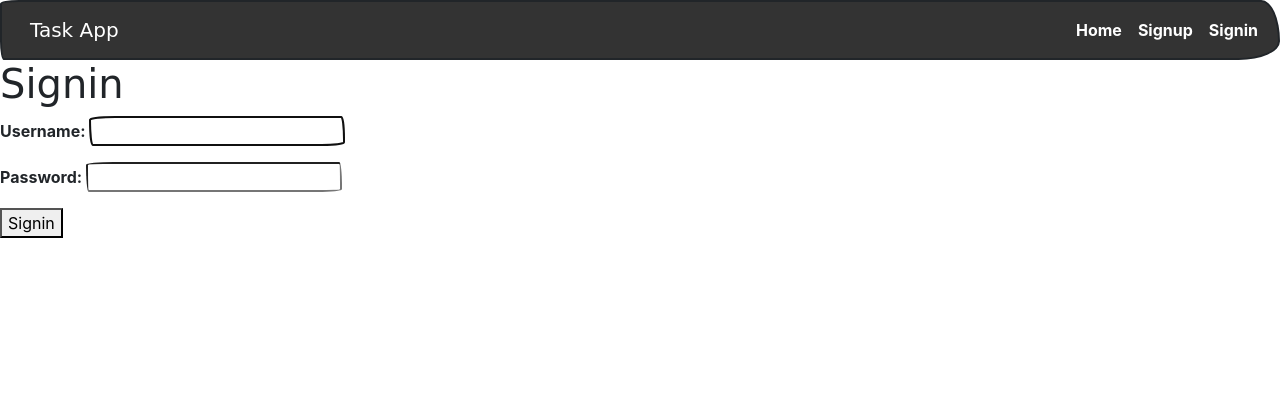
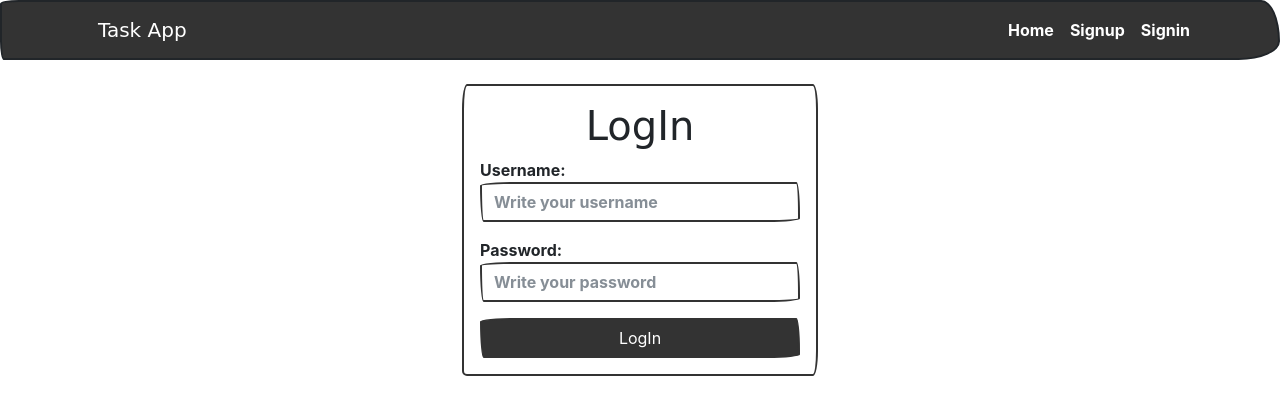
Before and after one commit to rusbenmadrigal/djangoapp, a Django app: page /signin/ in a window 1280 px wide. Shown: the top 415 px of the page. Run offline with Django 4.2, Linux system fonts and the light colour scheme; some libraries are stand-ins or nearby versions; some web fonts are replaced.

Commit message:
CSS update

```diff
--- a/tasks/templates/base.html
+++ b/tasks/templates/base.html
@@ -12,7 +12,7 @@
 
 <body>
   <nav class="navbar navbar-expand-lg navbar-dark bg-primary">
-    <div class="container-fluid">
+    <div class="container">
       <a class="navbar-brand" href="/">
         <a class="navbar-brand" href="/">Task App</a>
       <button class="navbar-toggler" type="button" data-bs-toggle="collapse" data-bs-target="#navbarColor01"
@@ -38,7 +38,7 @@
               aria-expanded="false">Actions</a>
             <div class="dropdown-menu">
               <a class="dropdown-item" href="/tasks/">All Tasks</a>
-              <a class="dropdown-item" href="/create/">New Task</a>
+              <a class="dropdown-item" href="tasks/create/">New Task</a>
               <a class="dropdown-item" href="/tasks_completed">Completed Tasks</a>
               <a class="dropdown-item" href="/logout/">Logout</a>
             </div>
--- a/tasks/templates/signin.html
+++ b/tasks/templates/signin.html
@@ -1,14 +1,27 @@
 {% extends 'base.html' %}
 
 {% block content %}
-<h1>Signin</h1>
 
-{{error}}
+<main class="container">
+    <div class="row">
+      <div class="col-md-4 offset-4 mt-4">
+        <form method="POST" class="card card-body">
+<form action="/signin/" method="POST">
+    <h1 class="text-center">LogIn</h1>
+    {{error}}
+    {% csrf_token %}
 
-<form action="/signin/" method="POST">
-    {% csrf_token %}
-    {{form.as_p}}
-    <button>Signin</button>
+    <div class="mb-3">
+      <label for="username">Username:</label>
+      <input type="text" name="username" id="username" class="form-control" placeholder="Write your username">
+    </div>
+
+    <div class="mb-3">
+      <label for="password">Password:</label>
+      <input type="password" name="password" id="password" class="form-control" placeholder="Write your password">
+    </div>
+
+    <button class="btn btn-primary">LogIn</button>
 </form>
 
 {% endblock %}
```
Also changed, not shown: tasks/forms.py (+8 -2 lines), tasks/templates/create_task.html (+15 -10 lines), tasks/templates/signup.html (+27 -7 lines), tasks/templates/task_detail.html (+11 -3 lines), tasks/templates/tasks.html (+20 -9 lines), db.sqlite3.
